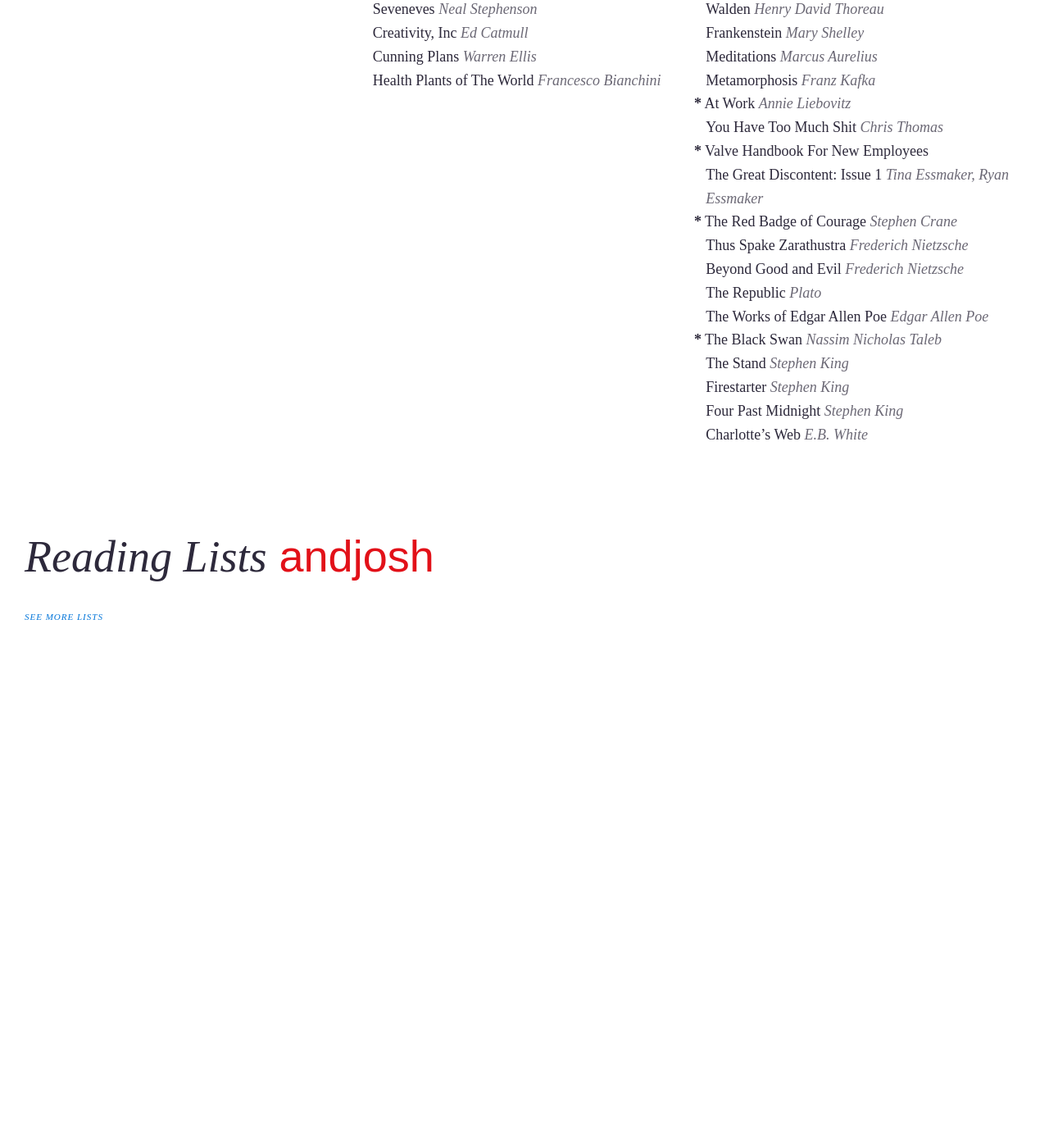
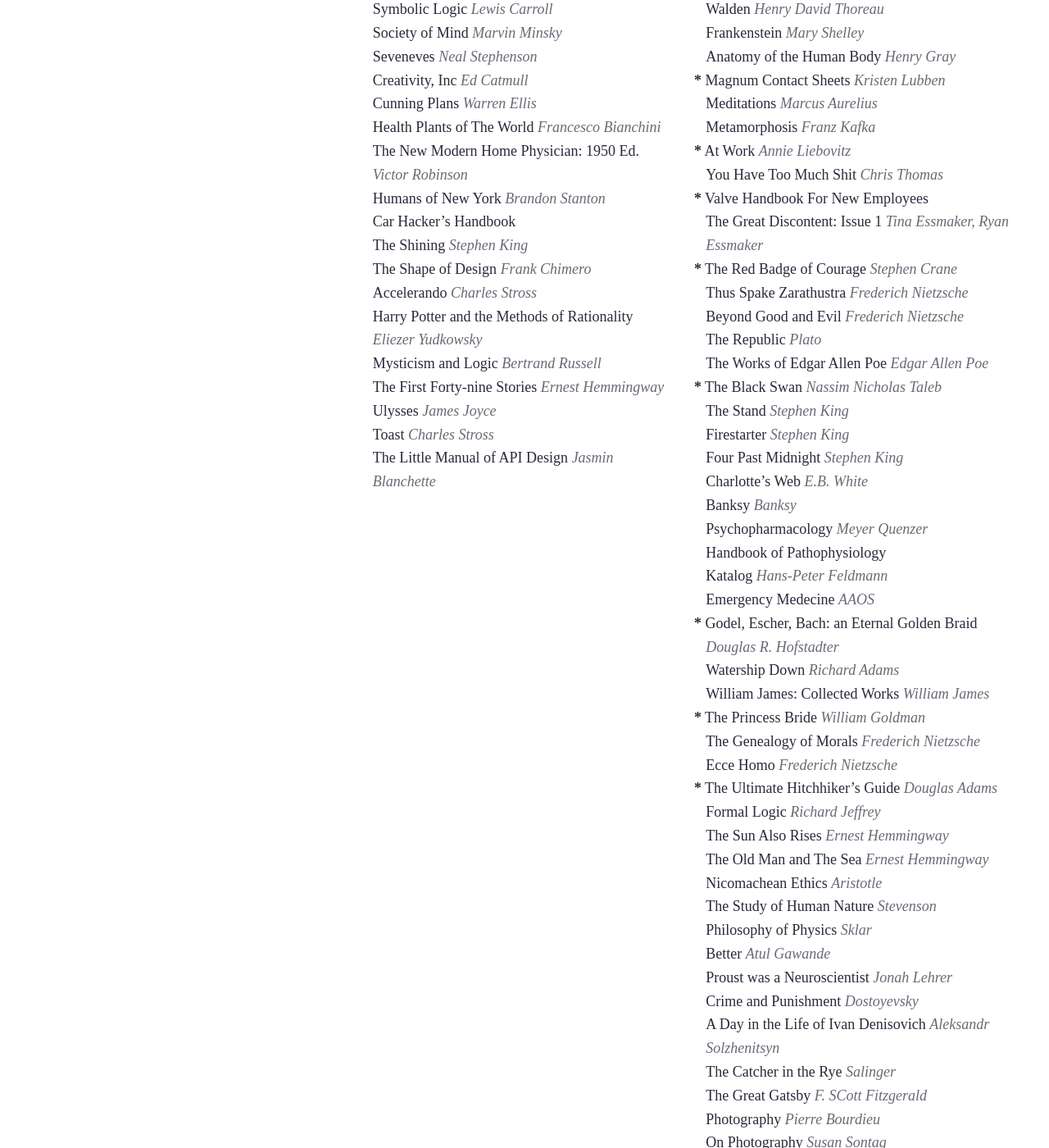
Before and after one commit to joshbeckman/andjosh.github.io, a Jekyll site: the page built from reading-lists.md, in a window 1280 px wide and 1400 px high, scrolled down 310 px. Shown: the whole window at 82% size. Built offline with Jekyll 4.4.1, drawn with Linux system fonts in a browser that asks for light colours; Markdown is read by kramdown in place of the engine named in the settings; before the commit the page ends 1118 px from its top, so only the background shows below that; some of the changed text lies outside the part shown.

Commit message:
more books'

```diff
--- a/reading-lists.md
+++ b/reading-lists.md
@@ -9,7 +9,8 @@
 
 <!--two items:-->
 
-- U.S. Army Medical Field Guide _United States Armed Forces_
+- U.S. Special Forces Medical Handbook _United States Special Forces_
+- The Pleasure of Finding Things Out _Richard Feynman_
 - The Sheep Look Up _John Brunner_
 - What If? _Randall Munroe_
 - Onlisp _Paul Graham_
@@ -20,6 +21,18 @@
 - Creativity, Inc _Ed Catmull_
 - Cunning Plans _Warren Ellis_
 - Health Plants of The World _Francesco Bianchini_
+- The New Modern Home Physician: 1950 Ed. _Victor Robinson_
+- Humans of New York _Brandon Stanton_
+- Car Hacker's Handbook
+- The Shining _Stephen King_
+- The Shape of Design _Frank Chimero_
+- Accelerando _Charles Stross_
+- Harry Potter and the Methods of Rationality _Eliezer Yudkowsky_
+- Mysticism and Logic _Bertrand Russell_
+- The First Forty-nine Stories _Ernest Hemmingway_
+- Ulysses _James Joyce_
+- Toast _Charles Stross_
+- The Little Manual of API Design _Jasmin Blanchette_
 
 <!--two items:-->
 
@@ -32,6 +45,8 @@
 - __*__ A Brief History of Time _Stephen Hawking_
 - Walden _Henry David Thoreau_
 - Frankenstein _Mary Shelley_
+- Anatomy of the Human Body _Henry Gray_
+- __*__ Magnum Contact Sheets _Kristen Lubben_
 - Meditations _Marcus Aurelius_
 - Metamorphosis _Franz Kafka_
 - __*__ At Work _Annie Liebovitz_
@@ -48,3 +63,38 @@
 - Firestarter _Stephen King_
 - Four Past Midnight _Stephen King_
 - Charlotte's Web _E.B. White_
+- Banksy _Banksy_
+- Psychopharmacology _Meyer Quenzer_
+- Handbook of Pathophysiology
+- Katalog _Hans-Peter Feldmann_
+- Emergency Medecine _AAOS_
+- __*__ Godel, Escher, Bach: an Eternal Golden Braid _Douglas R. Hofstadter_
+- Watership Down _Richard Adams_
+- William James: Collected Works _William James_
+- __*__ The Princess Bride _William Goldman_
+- The Genealogy of Morals _Frederich Nietzsche_
+- Ecce Homo _Frederich Nietzsche_
+- __*__ The Ultimate Hitchhiker's Guide _Douglas Adams_
+- Formal Logic _Richard Jeffrey_
+- The Sun Also Rises _Ernest Hemmingway_
+- The Old Man and The Sea _Ernest Hemmingway_
+- Nicomachean Ethics _Aristotle_
+- The Study of Human Nature _Stevenson_
+- Philosophy of Physics _Sklar_
+- Better _Atul Gawande_
+- Proust was a Neuroscientist _Jonah Lehrer_
+- Crime and Punishment _Dostoyevsky_
+- A Day in the Life of Ivan Denisovich _Aleksandr Solzhenitsyn_
+- The Catcher in the Rye _Salinger_
+- The Great Gatsby _F. SCott Fitzgerald_
+- Photography _Pierre Bourdieu_
+- On Photography _Susan Sontag_
+- Change by Design _Tim Brown_
+- __*__ Brave New World _Aldous Huxley_
+- The Lord of the Rings _J. R. R. Tolkien_
+- The Hobbit _J. R. R. Tolkien_
+- The DaVinci Code _Dan Brown_
+- Star Wars Jedi Apprentice _Jude Watson_
+- The Green Mile _Stephen King_
+- Beowulf
+- The Works of William Shakespeare _William Shakespeare_
```
